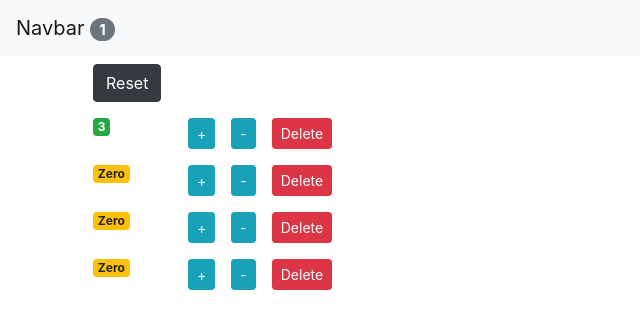
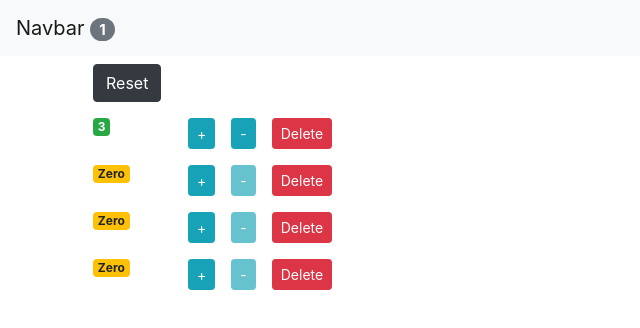
Before and after one commit to naseebbajracharya/react-tryout-counter, a React (Create React App) app: page / in a window 1280 px wide. Shown: the top 328 px of the page, without its empty margins (0-640 px from the left). Built offline with nearby package versions, Linux system fonts and the light colour scheme.

Commit message:
disabled with cdn attribute applied to decrement btn

```diff
--- a/src/components/counter.jsx
+++ b/src/components/counter.jsx
@@ -16,7 +16,7 @@ class Counter extends Component {
             {/* Decrease Button */}
             <button
             onClick ={() => this.props.onDecrement(this.props.counter)}
-            className="btn m-2 btn-info btn-sm">-</button>
+            className="btn m-2 btn-info btn-sm" disabled={this.props.counter.value === 0 ? 'disabled' : ''}>-</button>
 
             <button onClick={() => this.props.onDelete(this.props.counter.id)} className="btn m-2 btn-danger btn-sm">Delete</button>
             <br/>
```
Also changed, not shown: 1 other file (tests, documents, lock files or other folders).
